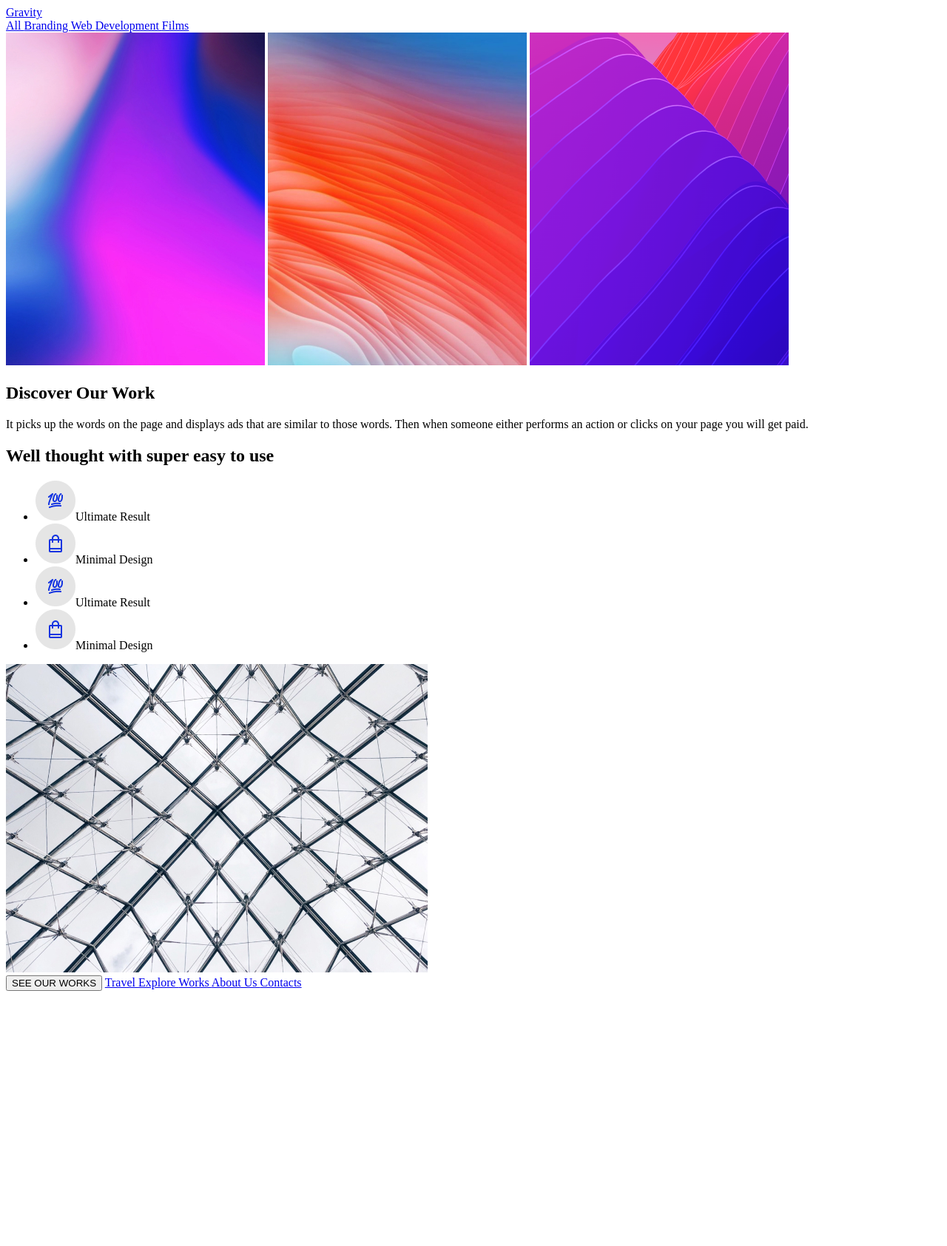
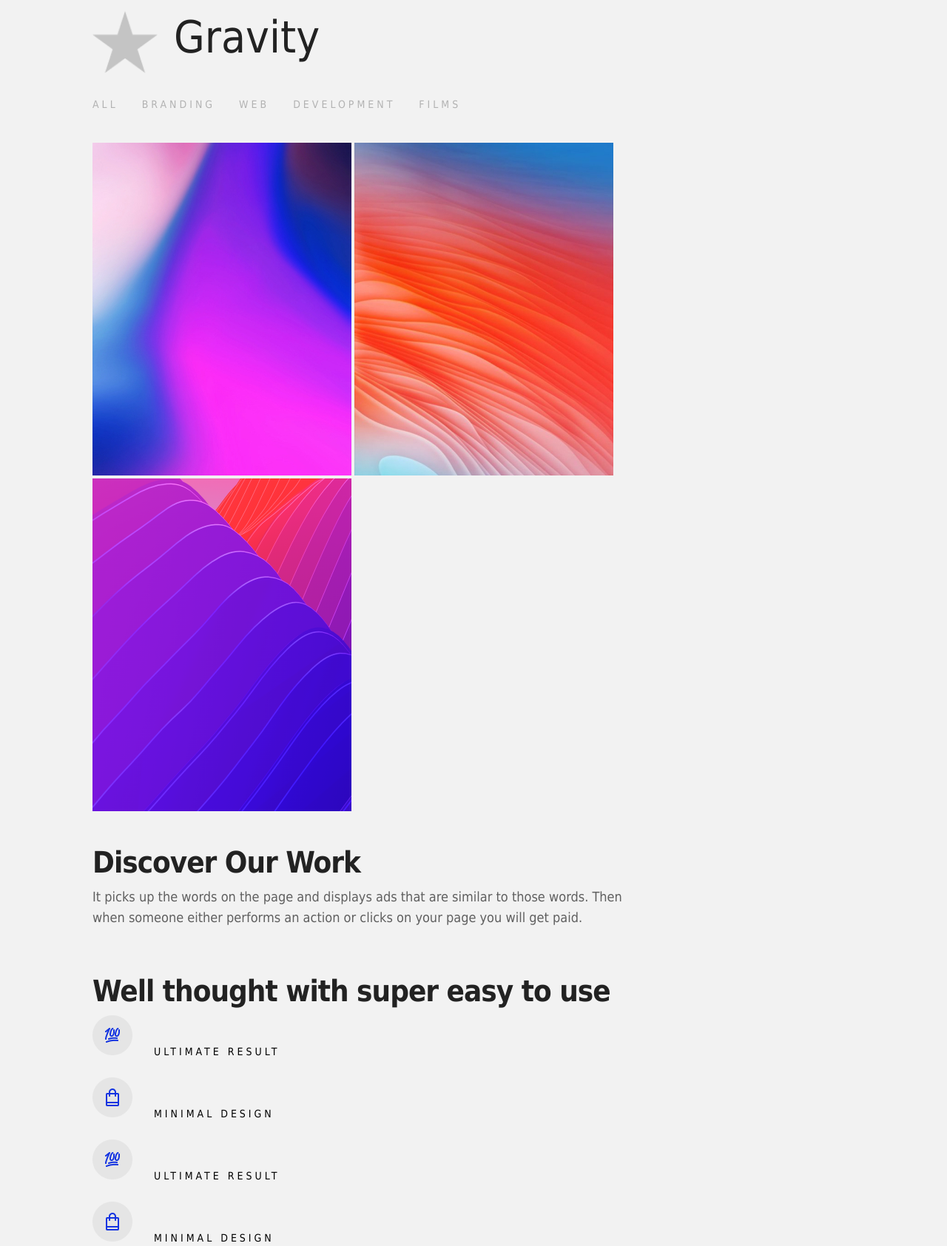
Before and after one commit to amirkhalifa285/Web-Design, a plain HTML site: page Tirgul2/index.html in a window 1280 px wide. Shown: the top 1685 px of the page at 74% size. Before the commit the page ends 1376 px from the top, so only its background shows below. Drawn offline with Linux system fonts and the light colour scheme.

Commit message:
Learning Git

```diff
--- /dev/null
+++ b/Tirgul2/css/style.css
@@ -0,0 +1,178 @@
+* {
+    margin: 0;
+    padding: 0;
+}
+
+header, nav, main, aside, section, article, footer, div {
+    display: block;
+}
+
+body {
+
+    background: #F2F2F2;
+}
+
+#wrapper {
+    margin: 0px 125px;
+}
+
+header {
+    margin-top: 15px;
+}
+
+#logo {
+    background-image: url("../images/Star.png");
+    background-repeat: no-repeat;
+    background-size: contain;
+    display: block;
+    height: 88px;
+    width: 88px;
+}
+
+a {
+    text-decoration: none;
+}
+
+#logo span {
+    font-family: tahoma;
+    padding-left: 110px;
+    color: #222222;
+    font-size: 60px;
+}
+
+nav {
+    margin-top: 26px;
+}
+
+nav a {
+    font-family: Tahoma;
+    font-style: normal;
+    font-weight: 500;
+    font-size: 14px;
+    line-height: 24px;
+    letter-spacing: 4px;
+    text-transform: uppercase;
+    color: #222222;
+    opacity: 0.3;
+    margin-right: 24px;
+}
+
+nav a:hover {
+    color: #1434E1;
+}
+
+#cover-photo-section {
+    margin-top: 40px;
+}
+
+#cover-photo-section img::not(:last-child) {
+    margin-right: 30px;
+}
+
+h2 {
+    font-family: Tahoma;
+    font-style: normal;
+    font-weight: 600;
+    font-size: 40px;
+    line-height: 50px;
+    letter-spacing: -1px;
+    color: #222222;
+}
+
+#discover-section {
+    margin-top: 40px;
+}
+
+#discover-section p {
+    font-family: Tahoma;
+    font-style: normal;
+    font-weight: normal;
+    font-size: 18px;
+    line-height: 28px;
+    color: #222222;
+    opacity: 0.7;
+    width: 730px;
+    margin-top: 8px;
+}
+
+#list-section {
+    margin-top: 60px;
+}
+
+#list-section ul {
+    list-style: none;
+}
+
+#list-section ul li {
+    height: 54px;
+}
+
+#list-section ul li:not(:last-child) {
+    margin-bottom: 30px;
+}
+
+#list-section ul li:first-child {
+    margin-top: 8px;
+}
+
+#list-section ul li span {
+    margin-left: 29px;
+    font-family: tahoma;
+    font-style: normal;
+    font-weight: 500;
+    font-size: 14px;
+    line-height: 24px;
+    letter-spacing: 4px;
+    text-transform: uppercase;
+    color: #000000;
+}
+
+#movie-section {
+    margin-top: 70px;
+}
+footer {
+    background-color: #515151;
+    margin-top: 58px;
+}
+
+footer section {
+    margin: 0px 125px;
+}
+#footer-links-section {
+    border-bottom: 1px solid #ffffff;
+    padding-top: 59px;
+    padding-bottom: 41px;
+}
+
+#footer-links-section a {
+    margin-left: 59px;
+}
+
+#footer-links-section a span {
+    font-family: tahoma;
+    font-style: normal;
+    font-weight: normal;
+    font-size: 18px;
+    line-height: 28px;
+    color: #FFFFFF;
+}
+
+#footer-links-section button {
+    background-color: #C6B393;
+    color: #ffffff;
+    min-width: 206px;
+    height: 40px;
+    font-family: tahoma;
+    font-style: normal;
+    font-weight: 500;
+    font-size: 14px;
+    line-height: 24px;
+    text-align: center;
+    letter-spacing: 4px;
+    text-transform: uppercase;
+}
+
+#footer-social-icons-section {
+    margin-top: 42px;
+    padding-bottom: 43px;
+}
--- a/Tirgul2/index.html
+++ b/Tirgul2/index.html
@@ -1,12 +1,14 @@
 <!DOCTYPE html>
 <html>
+    <link rel="stylesheet" href="css/style.css">
 	<head>
 		<title>HTML5 Amir Khalifa </title>
     </head>
     <body>
+        <div id="wrapper">
         <header>
             <!-- Logo-->
-            <a href="#">
+            <a href="#" id="logo">
                 <span> Gravity </span>
             </a>
         </header>
@@ -21,49 +23,49 @@
         </nav>
 
         <main>
-            <section>
+            <section id="cover-photo-section">
                 <!--Cover Photo-->
                 <img src="images/img1.jpg" alt="Cover-left" title="cover left">
                 <img src="images/img2.jpg" alt="Cover-mid" title="cover mid">
                 <img src="images/img3.png" alt="Cover-right" title="cover right">
             </section>
 
-            <section>
+            <section id="discover-section">
                 <!--Paragraph-->
                 <h2>Discover Our Work </h2>
                 <p>It picks up the words on the page and displays ads that are similar to those words.
                      Then when someone either performs an action or clicks on your page you will get paid. </p>
             </section>
 
-            <section>
+            <section id="list-section">
                 <!--Unordered List-->
                 <h2>Well thought with super easy to use </h2>
                 <ul>
-                    <li><img src="images/100-icon.png" alt="" title="">Ultimate Result </li>
-                    <li><img src="images/Bag-icon.png" alt="" title="">Minimal Design </li>
-                    <li><img src="images/100-icon.png" alt="" title="">Ultimate Result </li>
-                    <li><img src="images/Bag-icon.png" alt="" title="">Minimal Design </li>
+                    <li><img src="images/100-icon.png" alt="" title=""><span>Ultimate Result</span> </li>
+                    <li><img src="images/Bag-icon.png" alt="" title=""><span>Minimal Design</span> </li>
+                    <li><img src="images/100-icon.png" alt="" title=""><span>Ultimate Result</span> </li>
+                    <li><img src="images/Bag-icon.png" alt="" title=""><span>Minimal Design</span> </li>
 
                 </ul>
             </section>
 
-            <section>
+            <section id="movie-section">
                 <!--Image/Video-->
                 <img src="images/video.jpg" alt="" title="">
             </section>
         </main>
-
+        </div>
         <footer>
-            <section>
+            <section id="footer-links-section">
                 <button type="button">SEE OUR WORKS</button>
-                <a href="#"> Travel </a>
-                <a href="#"> Explore </a>
-                <a href="#"> Works </a>
-                <a href="#"> About Us </a>
-                <a href="#"> Contacts </a>
+                <a href="#"><span> Travel</span> </a>
+                <a href="#"><span>Explore</span> </a>
+                <a href="#"><span> Works</span> </a>
+                <a href="#"> <span>About Us</span> </a>
+                <a href="#"> <span>Contacts </span></a>
             </section>
 
-            <section>
+            <section id="footer-social-icons-section">
                 <a href="#"><img src="images/Twitter.png" alt="" title=""></a>
                 <a href="#"><img src="images/Linkedin.png" alt="" title=""></a>
                 <a href="#"><img src="images/Google.png" alt="" title=""></a>
--- /dev/null
+++ b/Tirgul4/css/style.css
@@ -0,0 +1,264 @@
+* {
+
+    margin: 0;
+
+    padding: 0;
+
+}
+
+/* .container {
+    display: flex;
+} */
+section#aside-and-boxes {
+
+    display: flex;
+    justify-content: space-between;
+
+}
+
+header, main, footer, nav, aside, section, div  {
+
+    display: block;
+
+}
+
+
+
+body {
+
+    background-color: #E8C59C;
+
+}
+
+
+
+header {
+
+    height: 130px;
+
+    /* background-color: greenyellow */  /* TEMP */
+
+    padding-top: 1px;               /* Fix the margin collapse above the header */
+}
+
+
+
+#logo {
+
+    display: block;
+
+    background: url("../images/big-bang-theory-logo.png");
+
+    background-repeat: no-repeat;
+
+    background-size: cover;
+
+    height: 118px;
+
+    width: 306px;
+
+    margin-top: 6px;
+
+    margin-left: 8px;
+
+}
+
+
+
+#wrapper {
+
+    width: 1400px;
+    margin: 0 auto;
+
+}
+
+
+
+section#content {
+
+    background: url("../images/big-bang-theory-bg.png");
+
+    background-repeat: no-repeat;
+
+    background-size: cover;
+
+    height: 700px;
+
+    padding-top: 1px;
+
+    margin-bottom: 70px;
+
+    border-radius: 5px;
+
+}
+
+
+
+aside {
+
+    margin-top:8px ;
+
+    margin-left:8px ;
+
+    height: 607px;
+
+    width: 377px;
+
+    /* background-color: palevioletred; */  /* #E8C59C; */
+
+    opacity: 0.5;
+
+}
+
+
+
+main {
+
+
+    height: 615px;
+
+    width: 616px;
+
+     /* background-color: teal; */  /* Transparent */
+
+    display: flex;
+
+    flex-wrap: wrap;
+
+    align-content: flex-start;
+
+}
+
+
+
+footer {
+
+    margin-top: 8px;
+
+    margin-left: 8px;
+
+    height: 69px;
+
+    width: 1384px;
+
+    /* background-color: black */  /* #E8C59C; */
+
+    opacity: 0.5;
+
+}
+
+
+
+/* Inside main */
+
+
+
+main > section {    /* (> is for first generation children) */
+
+    background-color: #E8C59C ;
+
+    height: 100px;
+
+    width: 300px;
+
+    border-radius: 5px;         /* round edges */
+
+    margin-top: 8px;
+
+    margin-right: 8px;
+
+    display: flex;
+
+}
+
+
+
+main > section > img  {
+
+    height: 87px;
+
+    width: 130px;
+
+    margin-top: 7px;
+
+    margin-left: 5px;
+
+}
+
+
+
+main > section > p  {
+
+    color: #ffffff;
+
+    font-family: arial;
+
+    font-weight: bold;
+
+    font-size: 12px;
+
+    text-transform: uppercase;
+
+    margin-top: 12px;
+
+    margin-left: 8px;
+
+}
+
+
+
+.play-button {
+
+    background: url("../images/movie-player-button.png");
+
+    height: 28px;
+
+    width: 28px;
+
+    position: absolute;
+
+    margin-top: 36px;
+
+    margin-left: 56px;
+
+}
+
+@media (max-width: 1420px){
+
+    body {
+        background-color: black;
+    }
+
+    aside, footer {
+        display: none;
+    }
+
+    #wrapper, main {
+        margin: 0 auto;
+        width: 300px;
+    }
+
+    section#content {
+        background: none;
+    }
+
+    header {
+        height: 100px;
+    }
+
+    #logo {
+        height: 67px ;
+        width: 175px ;
+        margin-top: 17px ;
+        margin: 0 auto;
+    }
+
+}
+
+@media (min-width : 800px) and (max-width:1420px) {    /* Tablet layout */
+
+    #wrapper,main,
+    main > section {
+        width:600px;
+    }
+}
```
Also changed, not shown: Tirgul4/index.html (added, +145 -0 lines), index.html (+1 -1 lines), Tirgul2/images/Star.png (added), Tirgul4/images/big-bang-theory-815.png (added), Tirgul4/images/big-bang-theory-816.png (added), Tirgul4/images/big-bang-theory-817.png (added), Tirgul4/images/big-bang-theory-818.png (added), Tirgul4/images/big-bang-theory-819.png (added), Tirgul4/images/big-bang-theory-bg.png (added), Tirgul4/images/big-bang-theory-logo.png (added), Tirgul4/images/movie-player-button.png (added).
